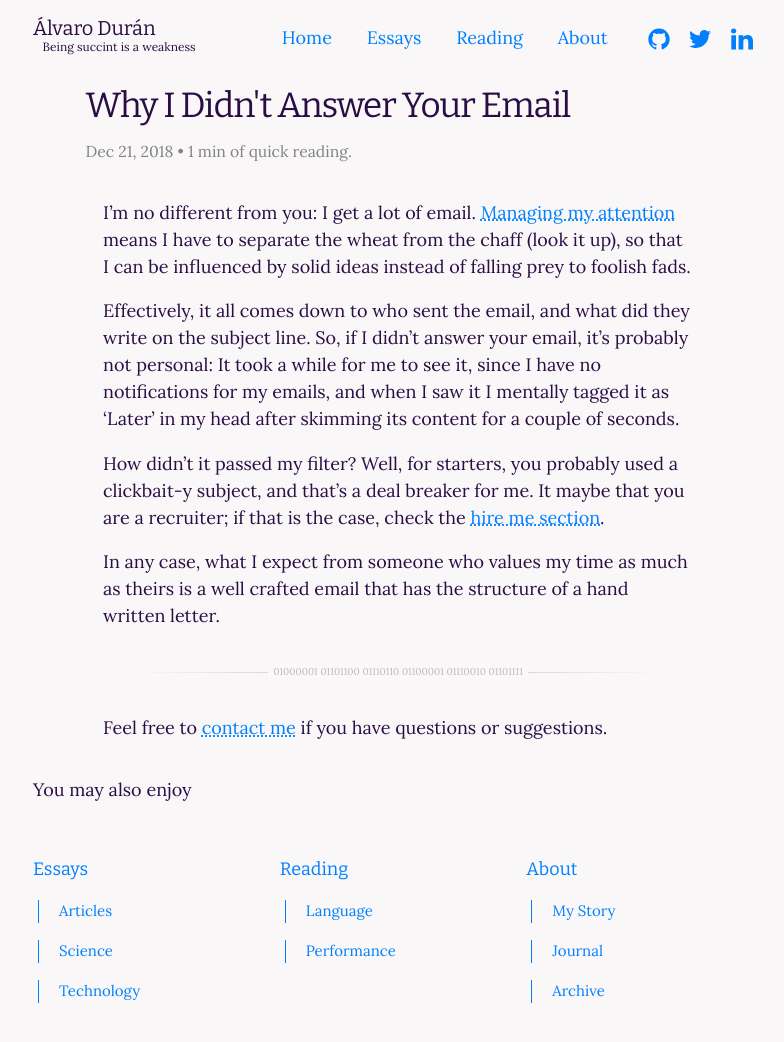
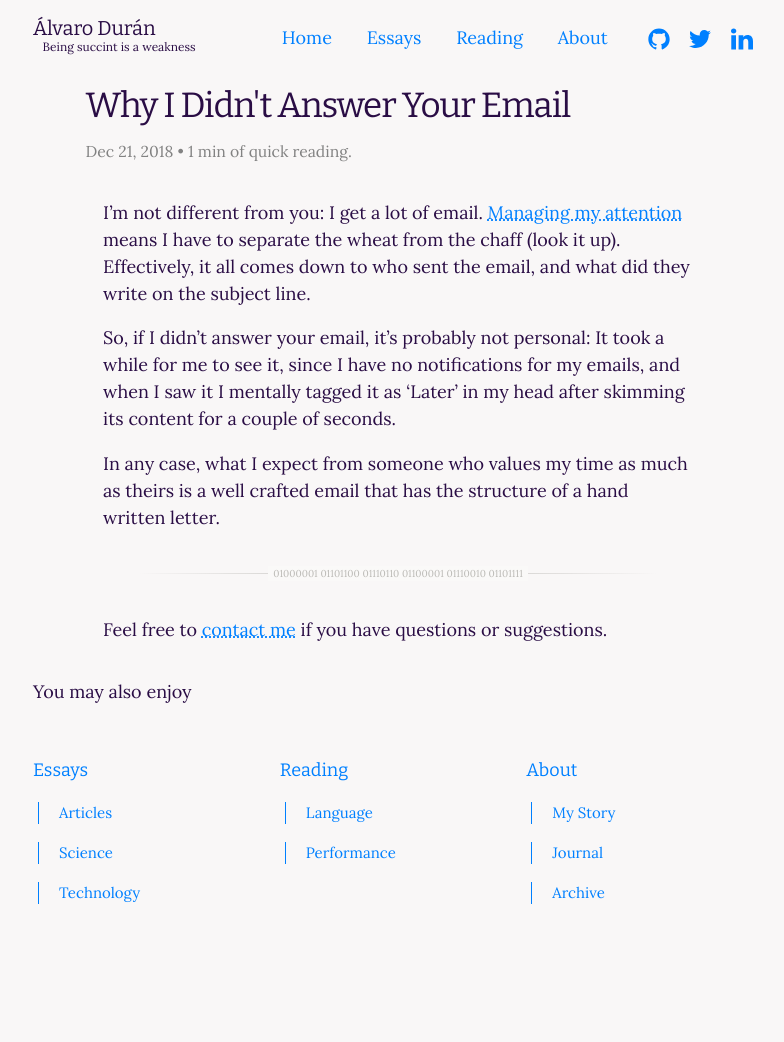
Before and after one commit to ohduran/ohduran.github.io, a Jekyll site: the page built from _posts/2018-12-21-email.md, in a window 1280 px wide and 1073 px high. Shown: the top 1042 px of the window, without its empty margins (242-1026 px from the left). Built offline with Jekyll 4.4.1, drawn with Linux system fonts in a browser that asks for light colours.

```diff
--- a/_posts/2018-12-21-email.md
+++ b/_posts/2018-12-21-email.md
@@ -5,10 +5,8 @@ date:   2018-12-22 00:00:00 +0100
 categories:
 permalink: /email
 ---
-I'm no different from you: I get a lot of email. [Managing my attention](/deep-work) means I have to separate the wheat from the chaff (look it up), so that I can be influenced by solid ideas instead of falling prey to foolish fads.
+I'm not different from you: I get a lot of email. [Managing my attention](/deep-work) means I have to separate the wheat from the chaff (look it up). Effectively, it all comes down to who sent the email, and what did they write on the subject line.
 
-Effectively, it all comes down to who sent the email, and what did they write on the subject line. So, if I didn't answer your email, it's probably not personal: It took a while for me to see it, since I have no notifications for my emails, and when I saw it I mentally tagged it as 'Later' in my head after skimming its content for a couple of seconds.
-
-How didn't it passed my filter? Well, for starters, you probably used a clickbait-y subject, and that's a deal breaker for me. It maybe that you are a recruiter; if that is the case, check the [hire me section](/hire-me).
+So, if I didn't answer your email, it's probably not personal: It took a while for me to see it, since I have no notifications for my emails, and when I saw it I mentally tagged it as 'Later' in my head after skimming its content for a couple of seconds.
 
 In any case, what I expect from someone who values my time as much as theirs is a well crafted email that has the structure of a hand written letter.
```
Also changed, not shown: 04contact.md (+2 -2 lines).
